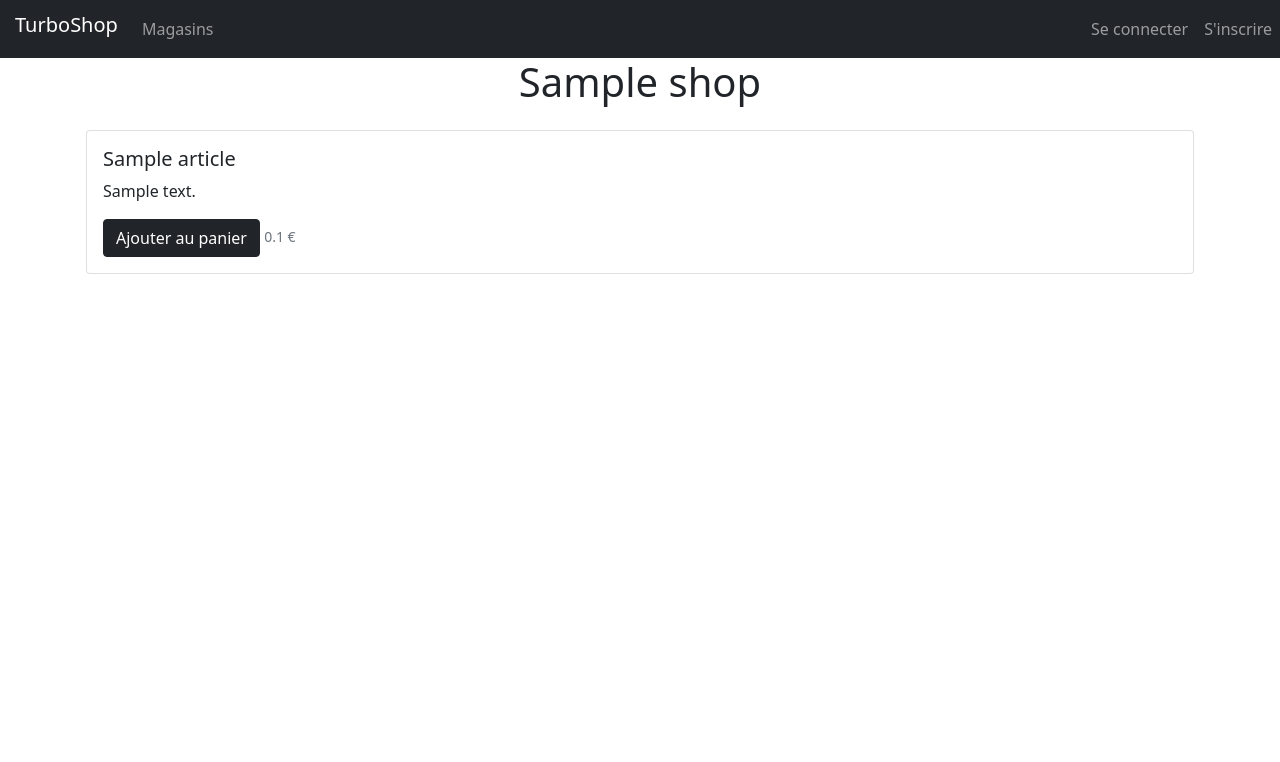
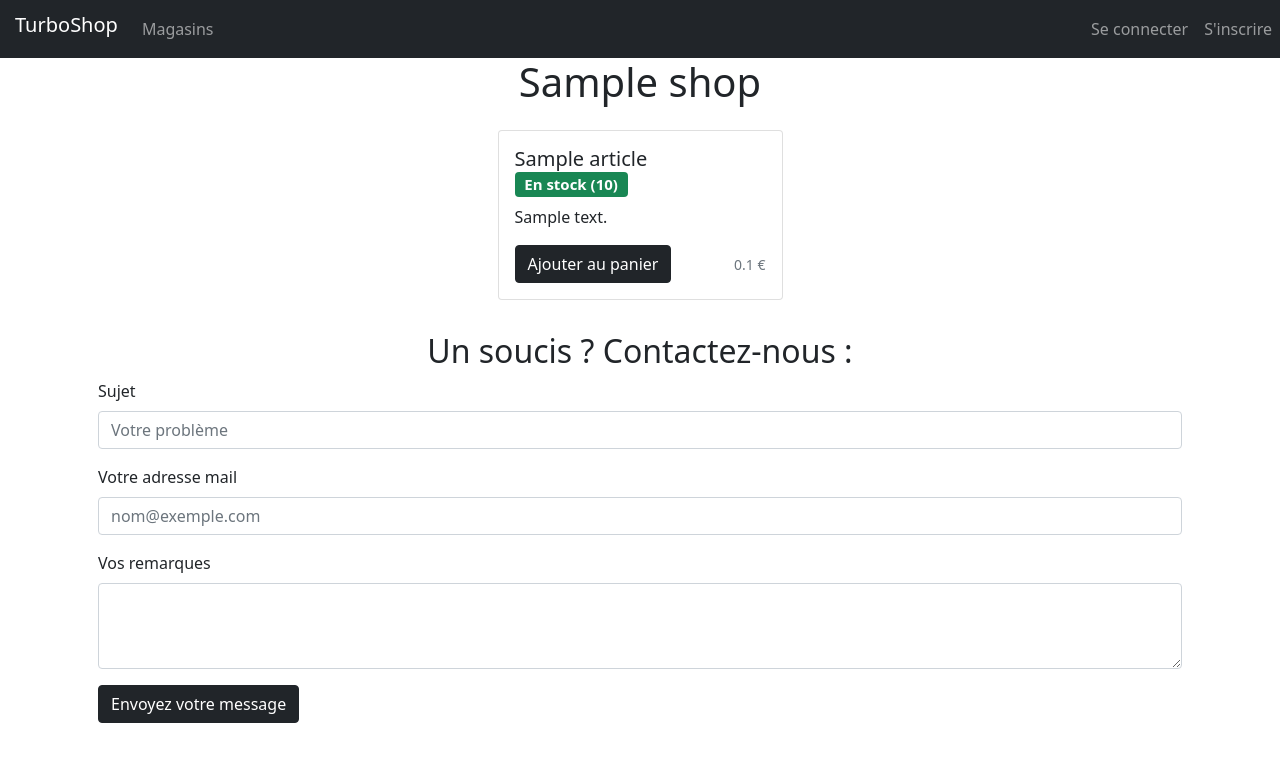
Before and after one commit to baptisterbr/Symfony-Project, a Symfony app: template templates/shop/index.html.twig in a window 1280 px wide. Shown: the top 762 px of the page. Run offline with Twig, Linux system fonts and the light colour scheme; the template is opened without the code that fills it: most values are stand-ins (such as "Sample title", 1, 10 or a date in 2020); some libraries are stand-ins or nearby versions.

Commit message:
modif BDD message

```diff
--- a/templates/shop/index.html.twig
+++ b/templates/shop/index.html.twig
@@ -21,18 +21,48 @@
 		<h1 class="text-center">
 			{{shop.name}}
 		</h1>
-		<div class="row">
+		<div class="row justify-content-center mb-3">
 			{% for article in shop.articles %}
-				<div class="card col-sm p-0 m-3">
+				<div class="card col-3 p-0 m-3">
 					<div class="card-body">
-						<h5 class="card-title">{{article.name}}</h5>
+						<h5 class="card-title">
+							{{article.name}}
+							{% if article.quantity > 0 %}
+								<span class="badge bg-success">En stock ({{ article.quantity }})</span>
+							{% else %}
+								<span class="badge bg-danger">Rupture de stock</span>
+							{% endif %}
+						</h5>
 						<p class="card-text">{{article.description}}</p>
-						<a href="#" class="btn btn-dark">Ajouter au panier</a>
-						<small class="text-muted warning">{{article.price / 100 }}
-							€</small>
+						<div class="d-flex justify-content-between align-items-center">
+							<a href="#" class="btn btn-dark">Ajouter au panier</a>
+							<small class="text-muted warning">{{article.price / 100 }}
+								€</small>
+						</div>
 					</div>
 				</div>
 			{% endfor %}
 		</div>
+
+		<div class="m-3">
+			<h2 class="text-center"> Un soucis ? Contactez-nous :</h2>
+			<form class="" action="">
+				<div class="mb-3">
+					<label for="subject" class="form-label">Sujet</label>
+					<input type="text" class="form-control" id="subject" placeholder="Votre problème">
+				</div>
+				<div class="mb-3">
+					<label for="mail" class="form-label">Votre adresse mail</label>
+					<input type="email" class="form-control" id="mail" placeholder="nom@exemple.com">
+				</div>
+				<div class="mb-3">
+					<label for="remark" class="form-label">Vos remarques</label>
+					<textarea class="form-control" id="remark" rows="3"></textarea>
+				</div>
+				<div class="align-items-center">
+					<button class="btn btn-dark align-items-center" type="submit">Envoyez votre message</button>
+				</div>
+			</form>
+		</div>
 	</div>
 {% endblock %}
```
Also changed, not shown: migrations/Version20211210152530.php (added, +35 -0 lines), migrations/Version20211210153944.php (added, +31 -0 lines), src/Controller/MessageController.php (added, +21 -0 lines), src/Entity/Message.php (+15 -16 lines), src/Form/MessageFormType.php (added, +29 -0 lines), templates/message/index.html.twig (added, +20 -0 lines), 1 other file.
